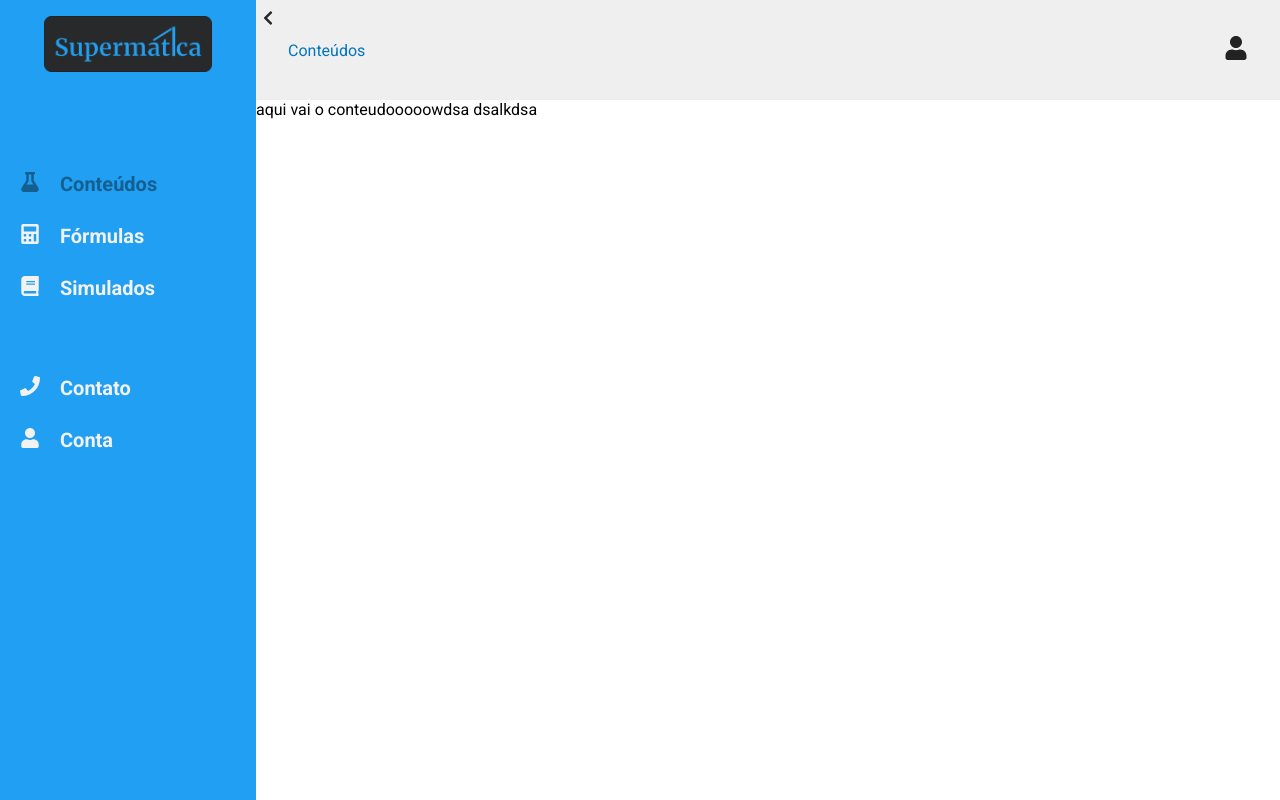
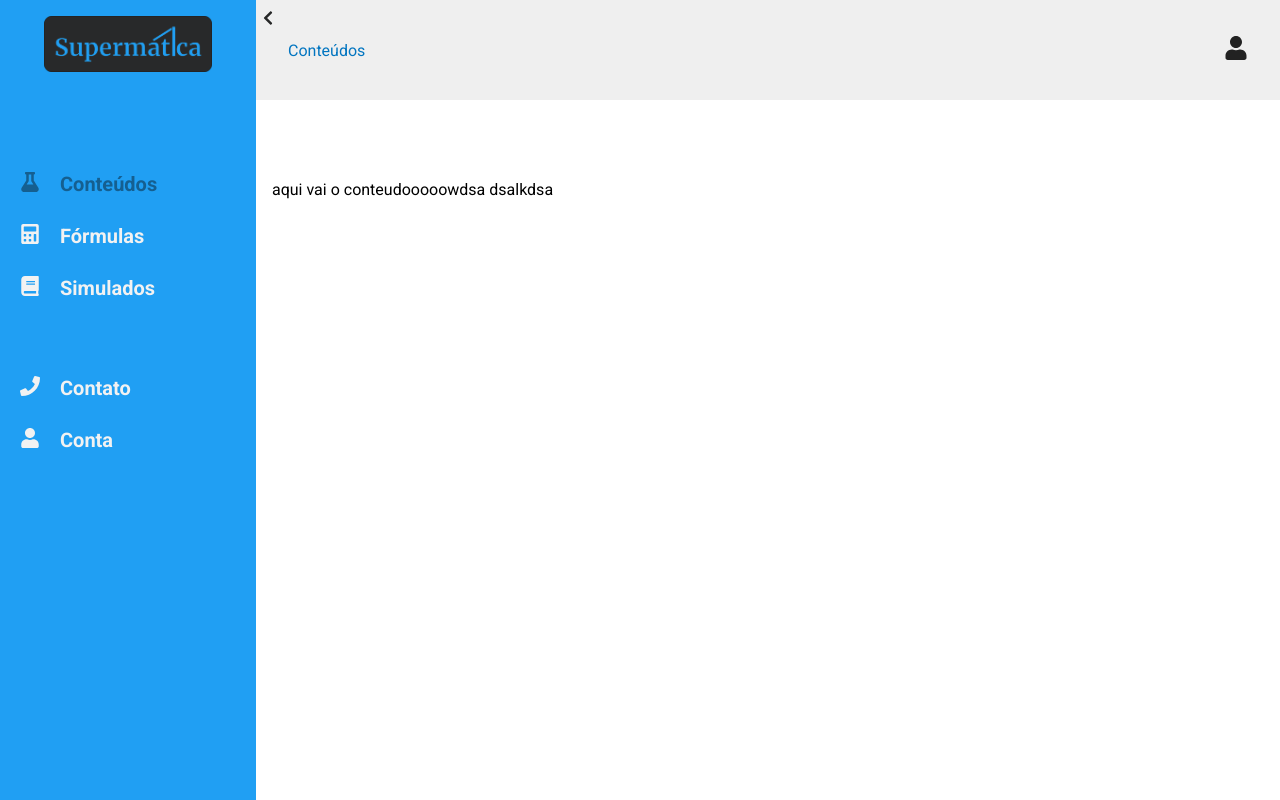
Before and after one commit to vitorwlima/supermatica-main, a React (Create React App) app: page / in a window 1280 px wide. Built offline with nearby package versions, Linux system fonts and the light colour scheme.

Commit message:
added contact page

```diff
--- a/src/Routes.tsx
+++ b/src/Routes.tsx
@@ -10,6 +10,10 @@ const routesConfig = [
   {
     path: '/login',
     component: lazy(() => import('./views/Login')),
+  },
+  {
+    path: '/contato',
+    component: lazy(() => import('./views/Contato')),
   },
 ]
 
--- a/src/components/Content/styles.ts
+++ b/src/components/Content/styles.ts
@@ -9,8 +9,9 @@ interface IContainerProps {
 export const Container = styled.div<IContainerProps>`
   transform: ${props => props.isSidebarHidden && `translateX(-${props.sidebarWidth}px)`};
   transition: 1s;
-  margin-top: 100px;
-  z-index: -1;
+  margin-top: calc(100px + 4rem);
+  width: 100%;
+  padding: 1rem;
 
   @media ${deviceMaxWidth.laptop} {
     transform: translateX(0);
--- a/src/components/MenuButton/index.tsx
+++ b/src/components/MenuButton/index.tsx
@@ -15,7 +15,7 @@ export const MenuButton = ({ children, disabled, type, className, path }: Button
   const history = useHistory()
 
   useEffect(() => {
-    if (window.location.pathname.includes(path) || (path === '/conteudos' && window.location.pathname === '/')) {
+    if (window.location.pathname === path) {
       setIsActive(true)
     }
   }, [path])
--- a/src/components/Sidebar/index.tsx
+++ b/src/components/Sidebar/index.tsx
@@ -42,7 +42,7 @@ export const Sidebar = ({ setSidebarWidth, setIsSidebarHidden, isSidebarHidden }
       </div>
       <div className='allButtons'>
         <div className='firstButtons'>
-          <MenuButton path='/conteudos'>
+          <MenuButton path='/'>
             <ConteudosIcon />
             Conteúdos
           </MenuButton>
--- a/src/components/Sidebar/styles.ts
+++ b/src/components/Sidebar/styles.ts
@@ -17,6 +17,7 @@ export const Container = styled.div<IContainerProps>`
   position: relative;
   transition: 1s;
   transform: ${props => (props.isSidebarHidden ? 'translateX(-100%)' : 'none')};
+  z-index: 10;
 
   .sidebarButton {
     position: absolute;
--- /dev/null
+++ b/src/components/TextArea/index.tsx
@@ -0,0 +1,48 @@
+import React, { useEffect, useRef } from 'react'
+import { useField } from '@unform/core'
+import { Container, Error } from './styles'
+import { FiAlertCircle } from 'react-icons/fi'
+
+interface Props {
+  name: string
+  label?: string
+  rows?: number
+}
+
+type ITextAreaProps = JSX.IntrinsicElements['textarea'] & Props
+
+export const TextArea = ({ name, label, rows, ...rest }: ITextAreaProps) => {
+  const inputRef = useRef<HTMLTextAreaElement>(null)
+
+  const { fieldName, defaultValue, registerField, error } = useField(name)
+
+  useEffect(() => {
+    registerField({
+      name: fieldName,
+      ref: inputRef,
+      getValue: ref => {
+        return ref.current.value
+      },
+      setValue: (ref, value) => {
+        ref.current.value = value
+      },
+      clearValue: ref => {
+        ref.current.value = ''
+      },
+    })
+  }, [fieldName, registerField])
+
+  return (
+    <Container isErrored={!!error}>
+      {label && <label htmlFor={fieldName}>{label}</label>}
+
+      <textarea id={fieldName} ref={inputRef} defaultValue={defaultValue} rows={rows} {...rest} />
+
+      {error && (
+        <Error title={error}>
+          <FiAlertCircle color='#c53030' size={20} />
+        </Error>
+      )}
+    </Container>
+  )
+}
--- /dev/null
+++ b/src/components/TextArea/styles.ts
@@ -0,0 +1,43 @@
+import styled from 'styled-components'
+import colors from '../../styles/colors'
+import { Tooltip } from '../Tooltip'
+
+interface IContainerProps {
+  isErrored: boolean
+}
+
+export const Container = styled.div<IContainerProps>`
+  width: 100%;
+  display: flex;
+  flex-direction: column;
+  position: relative;
+
+  textarea {
+    padding: 0.75em;
+    border-radius: 0.5em;
+    border: ${props => (props.isErrored ? `2px solid ${colors.warning}` : `2px solid ${colors.black}`)};
+    margin-top: 1em;
+    resize: none;
+  }
+`
+
+export const Error = styled(Tooltip)`
+  position: absolute;
+  right: 10px;
+  bottom: 0;
+  transform: translateY(-50%);
+
+  svg {
+    margin: 0 auto;
+  }
+
+  span {
+    background: ${colors.warning};
+    color: ${colors.pureWhite};
+    text-align: center;
+
+    &::before {
+      border-color: ${colors.warning} transparent;
+    }
+  }
+`
--- a/src/components/Topbar/styles.ts
+++ b/src/components/Topbar/styles.ts
@@ -27,7 +27,7 @@ export const Container = styled.div<IContainerProps>`
   }
 
   @media ${deviceMaxWidth.laptop} {
-    display: ${props => (!props.isSidebarHidden ? 'none' : 'flex')};
+    padding-left: 1rem;
   }
 `
 
--- a/src/components/index.ts
+++ b/src/components/index.ts
@@ -7,3 +7,4 @@ export * from './MenuButton'
 export * from './Wrapper'
 export * from './Topbar'
 export * from './Content'
+export * from './TextArea'
--- /dev/null
+++ b/src/views/Contato/index.tsx
@@ -0,0 +1,57 @@
+import React, { useRef } from 'react'
+import { Form } from '@unform/web'
+import { SubmitHandler, FormHandles } from '@unform/core'
+import * as Yup from 'yup'
+
+import { Button, TextArea, Wrapper } from '../../components'
+import { Container } from './styles'
+import { getValidationErrors } from '../../utils'
+
+interface IFormData {
+  teste: string
+}
+
+const Contato = () => {
+  const formRef = useRef<FormHandles>(null)
+
+  const handleSubmit: SubmitHandler<IFormData> = async data => {
+    try {
+      formRef.current?.setErrors({})
+
+      const schema = Yup.object().shape({
+        email: Yup.string().email('Digite um email válido.').required('Insira o seu email.'),
+        password: Yup.string().required('Insira a sua senha.'),
+      })
+
+      await schema.validate(data, { abortEarly: false })
+    } catch (error) {
+      if (error instanceof Yup.ValidationError) {
+        const errors = getValidationErrors(error)
+
+        formRef.current?.setErrors(errors)
+
+        return
+      }
+    }
+  }
+
+  return (
+    <Wrapper>
+      <Container>
+        <div className='contactIntro'>
+          <h1>ENTRE EM CONTATO</h1>
+          <p>
+            Caso queira nos mandar algum feedback sobre a plataforma ou simplesmente nos enviar uma mensagem, fique a
+            vontade para enviar pelo campo abaixo!
+          </p>
+        </div>
+        <Form onSubmit={handleSubmit}>
+          <TextArea name='teste' rows={10} />
+          <Button type='submit'>Enviar</Button>
+        </Form>
+      </Container>
+    </Wrapper>
+  )
+}
+
+export default Contato
--- /dev/null
+++ b/src/views/Contato/styles.ts
@@ -0,0 +1,35 @@
+import styled from 'styled-components'
+import { deviceMaxWidth } from '../../styles/devices'
+
+export const Container = styled.div`
+  padding: 0 4rem;
+
+  .contactIntro {
+    text-align: center;
+    p {
+      max-width: 75%;
+      margin: 0 auto;
+      margin-top: 2rem;
+      margin-bottom: 4rem;
+
+      @media ${deviceMaxWidth.tablet} {
+        max-width: 100%;
+      }
+    }
+  }
+
+  form {
+    display: flex;
+    flex-direction: column;
+    align-items: flex-start;
+
+    button {
+      margin-top: 2rem;
+      padding: 0.75em 2em;
+    }
+  }
+
+  @media ${deviceMaxWidth.mobileL} {
+    padding: 0;
+  }
+`
```
